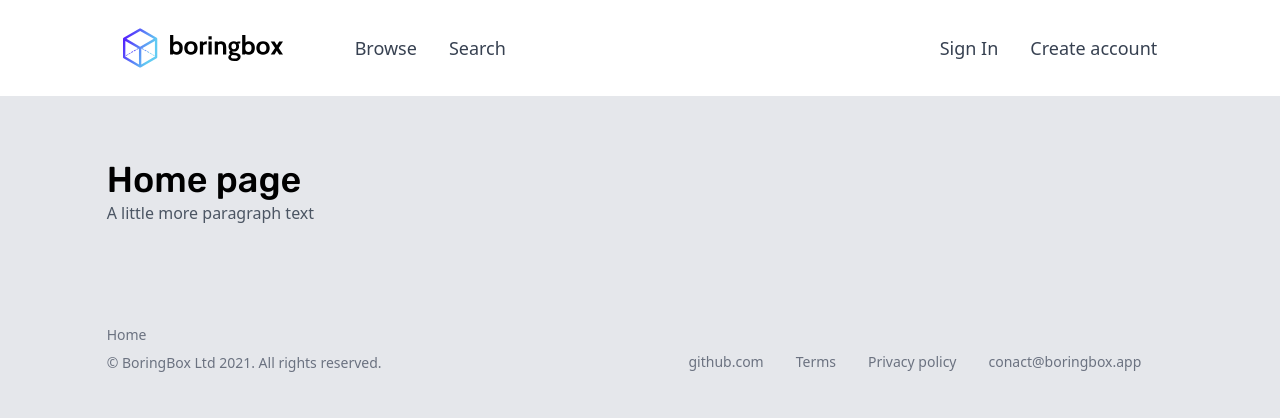
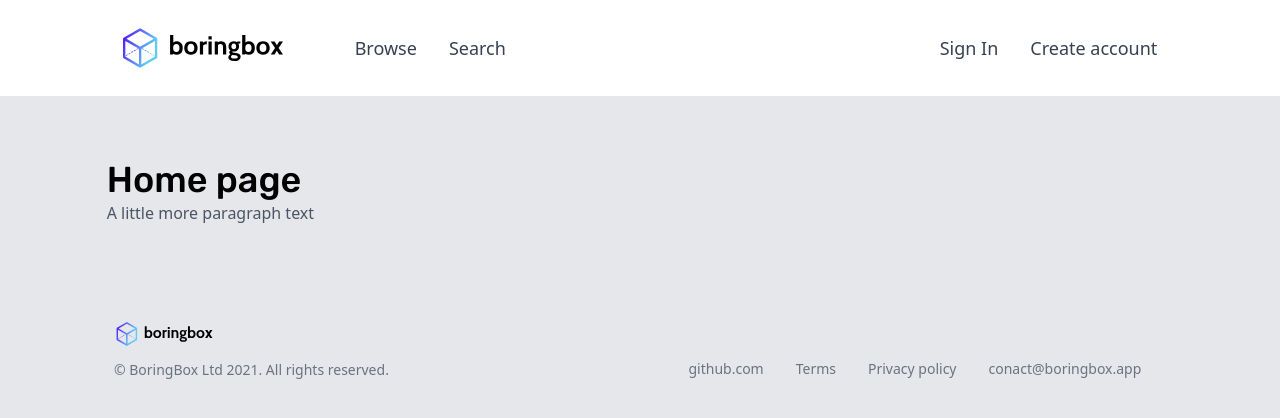
Before and after one commit to lozynskyi/snippetclient, a Nuxt app: page / in a window 1280 px wide. Shown: the top 418 px of the page. Built offline with nearby package versions, Linux system fonts and the light colour scheme; no server answers; what tailwindcss-transforms would draw is missing.

Commit message:
Add logo footer

```diff
--- a/components/global/TheFooter.vue
+++ b/components/global/TheFooter.vue
@@ -4,13 +4,13 @@
       <ul class="flex items-center mb-6 lg:mb-0">
         <li class="mr-16">
           <nuxt-link
-            class="text-gray-500 text-sm mb-2 inline-block"
+            class="text-gray-500 text-sm mb-2 inline-block items-center"
             :to="{name: 'index'}"
           >
-          Home
+            <img src="~/assets/logo.svg" alt="Logo" class="h-6">
           </nuxt-link>
           <div class="text-gray-500 text-sm">
-            &copy; BoringBox Ltd 2021. All rights reserved.
+            &nbsp;&nbsp;&copy; BoringBox Ltd 2021. All rights reserved.
           </div>
         </li>
       </ul>
```
